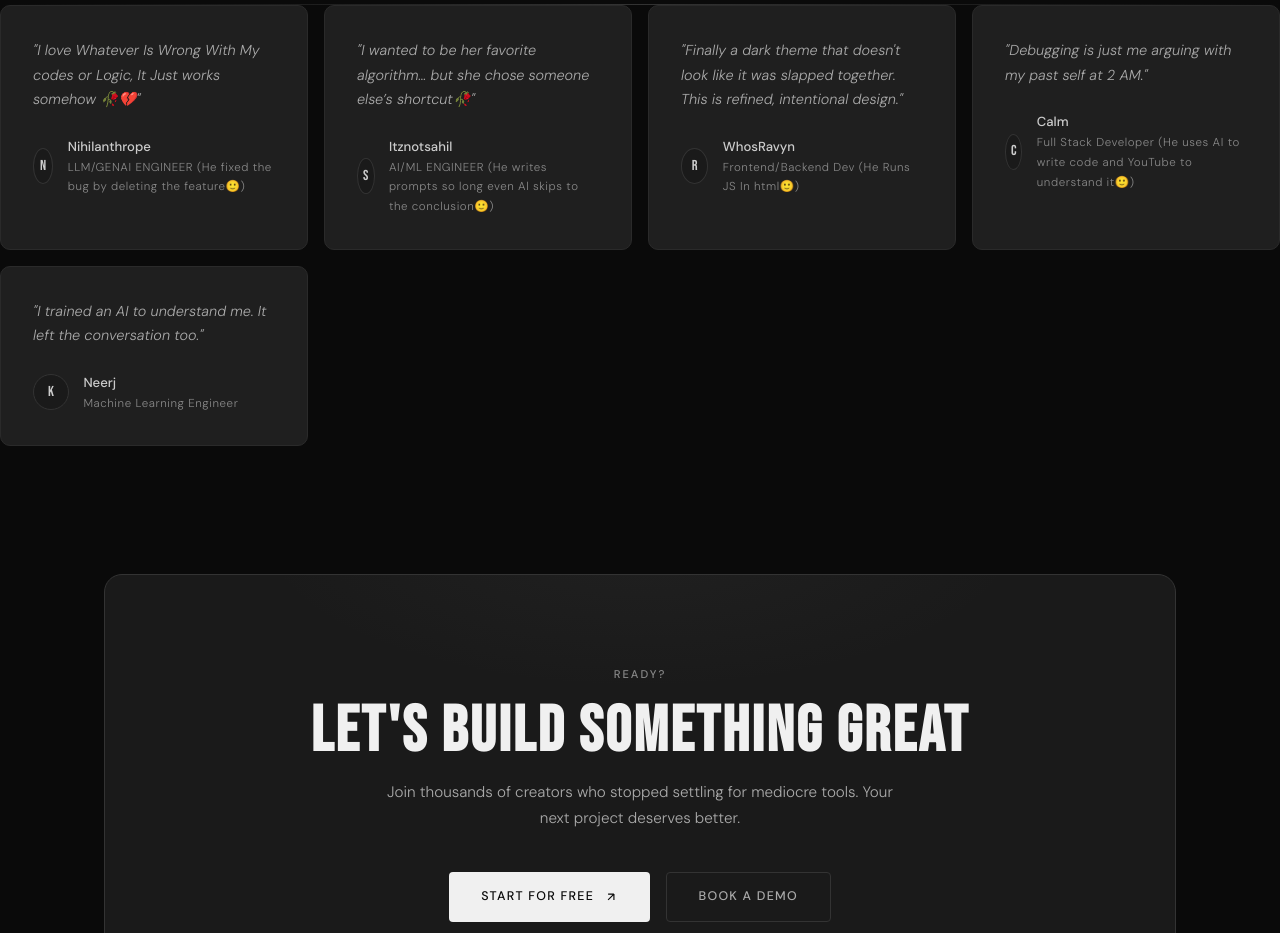
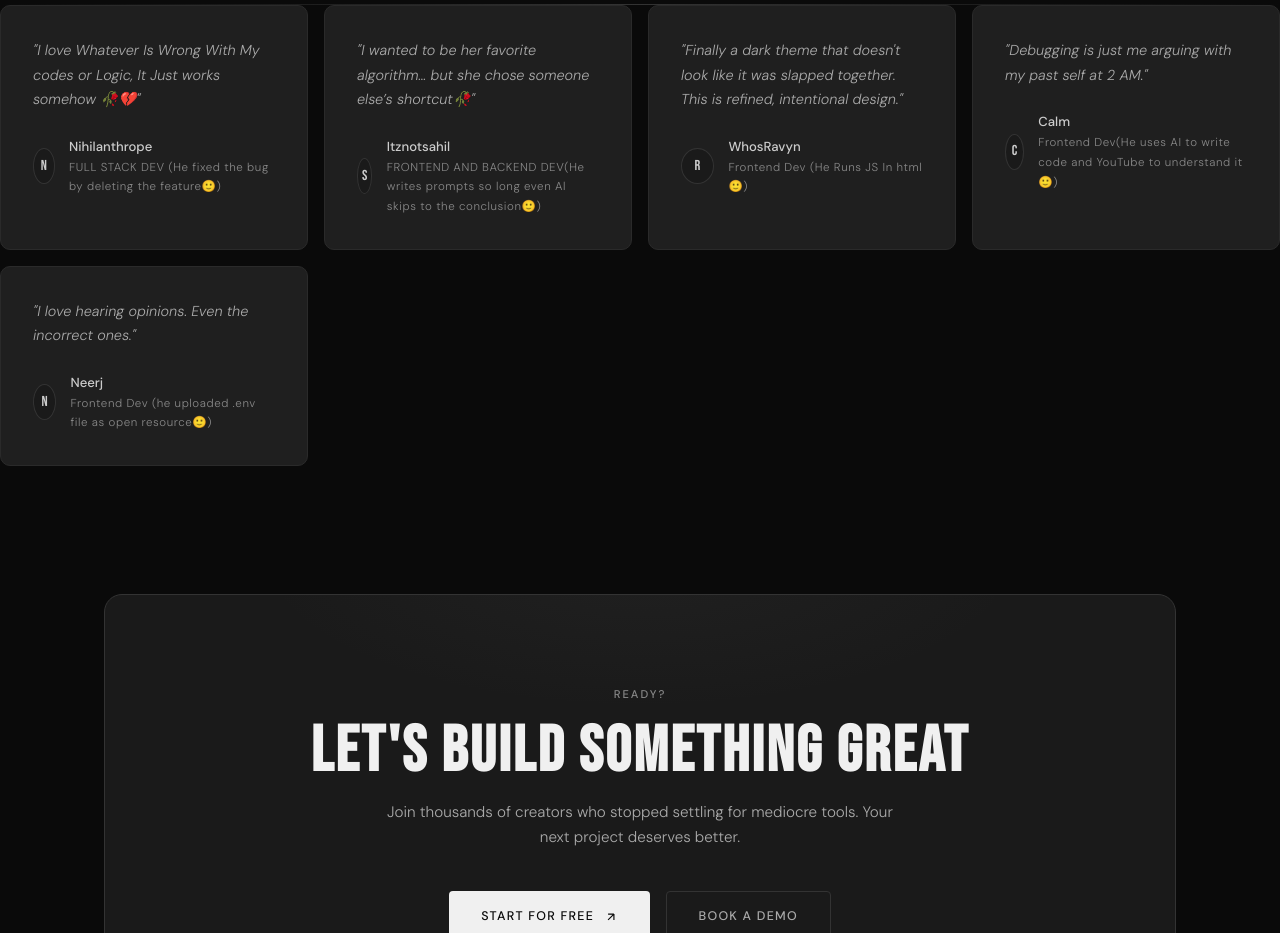
Before and after one commit to Nihilanthrope/TEAM_PROJECT-1, a plain HTML site: page index.html in a window 1280 px wide. Shown: the part 3660-4593 px from the top of the page. Drawn offline with Linux system fonts and the light colour scheme.

Commit message:
Update index.html

```diff
--- a/index.html
+++ b/index.html
@@ -3,7 +3,7 @@
 <head>
   <meta charset="UTF-8" />
   <meta name="viewport" content="width=device-width, initial-scale=1.0" />
-  <title>Your Title Here</title>
+  <title>Project Laboratory</title>
   <link rel="preconnect" href="https://fonts.googleapis.com" />
   <link rel="preconnect" href="https://fonts.gstatic.com" crossorigin />
   <link href="https://fonts.googleapis.com/css2?family=Bebas+Neue&family=DM+Sans:ital,opsz,wght@0,9..40,300;0,9..40,400;0,9..40,500;1,9..40,300&display=swap" rel="stylesheet" />
@@ -1093,7 +1093,7 @@
       <div class="testi-avatar">N</div>
       <div>
         <div class="testi-name">Nihilanthrope</div>
-        <div class="testi-role">LLM/GENAI ENGINEER (He fixed the bug by deleting the feature🙂)</div>
+        <div class="testi-role">FULL STACK DEV (He fixed the bug by deleting the feature🙂)</div>
       </div>
     </div>
   </div>
@@ -1106,7 +1106,7 @@
       <div class="testi-avatar">S</div>
       <div>
         <div class="testi-name">Itznotsahil</div>
-        <div class="testi-role">AI/ML ENGINEER (He writes prompts so long even Al skips to the conclusion🙂)</div>
+        <div class="testi-role">FRONTEND AND BACKEND DEV(He writes prompts so long even Al skips to the conclusion🙂)</div>
       </div>
     </div>
   </div>
@@ -1119,7 +1119,7 @@
       <div class="testi-avatar">R</div>
       <div>
         <div class="testi-name">WhosRavyn</div>
-        <div class="testi-role">Frontend/Backend Dev (He Runs JS In html🙂)</div>
+        <div class="testi-role">Frontend Dev (He Runs JS In html🙂)</div>
       </div>
     </div>
   </div>
@@ -1132,20 +1132,20 @@
       <div class="testi-avatar">C</div>
       <div>
         <div class="testi-name">Calm</div>
-        <div class="testi-role">Full Stack Developer (He uses AI to write code and YouTube to understand it🙂)</div>
+        <div class="testi-role">Frontend Dev(He uses AI to write code and YouTube to understand it🙂)</div>
       </div>
     </div>
   </div>
 
   <div class="testi-card reveal">
     <p class="testi-quote">
-      "I trained an AI to understand me. It left the conversation too."
+      "I love hearing opinions. Even the incorrect ones."
     </p>
     <div class="testi-author">
-      <div class="testi-avatar">K</div>
+      <div class="testi-avatar">N</div>
       <div>
         <div class="testi-name">Neerj</div>
-        <div class="testi-role">Machine Learning Engineer</div>
+        <div class="testi-role">Frontend Dev (he uploaded .env file as open resource🙂)</div>
       </div>
     </div>
   </div>
```
